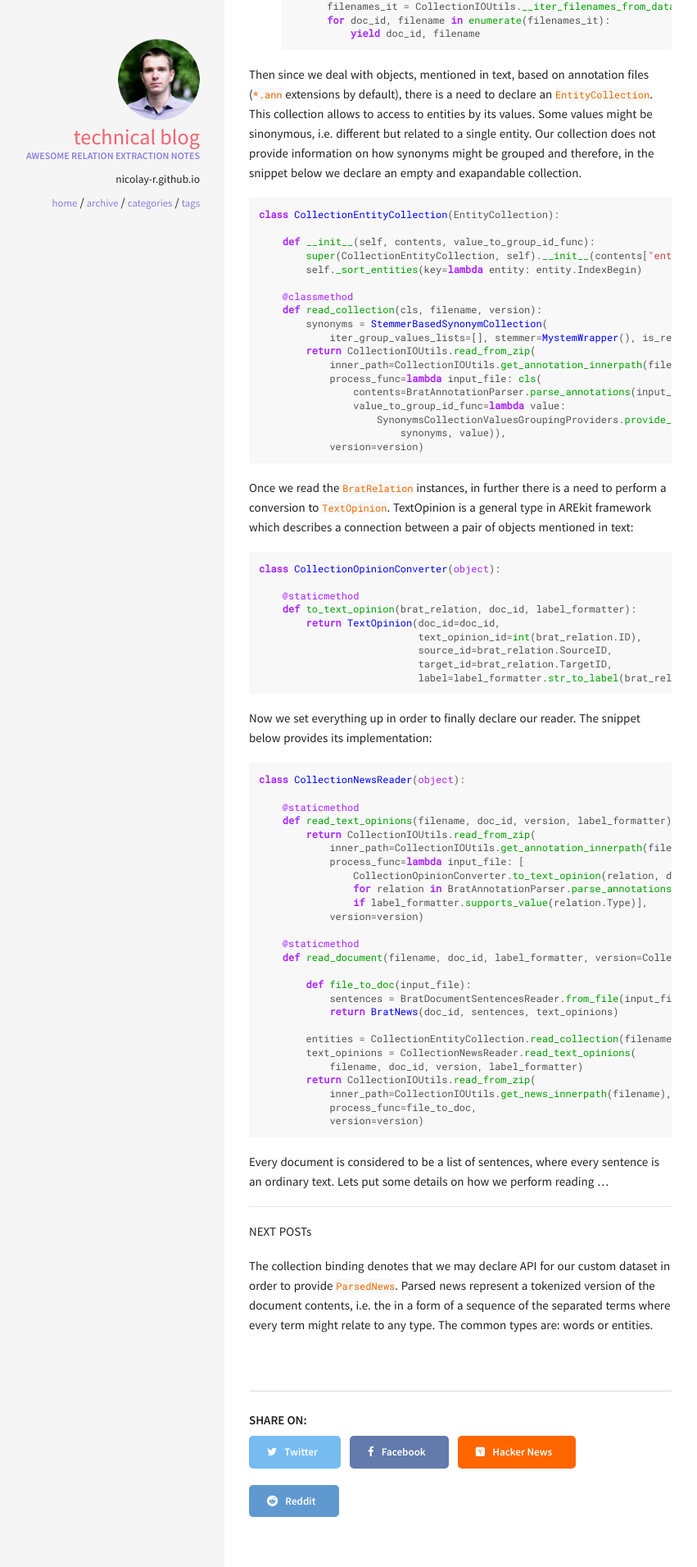
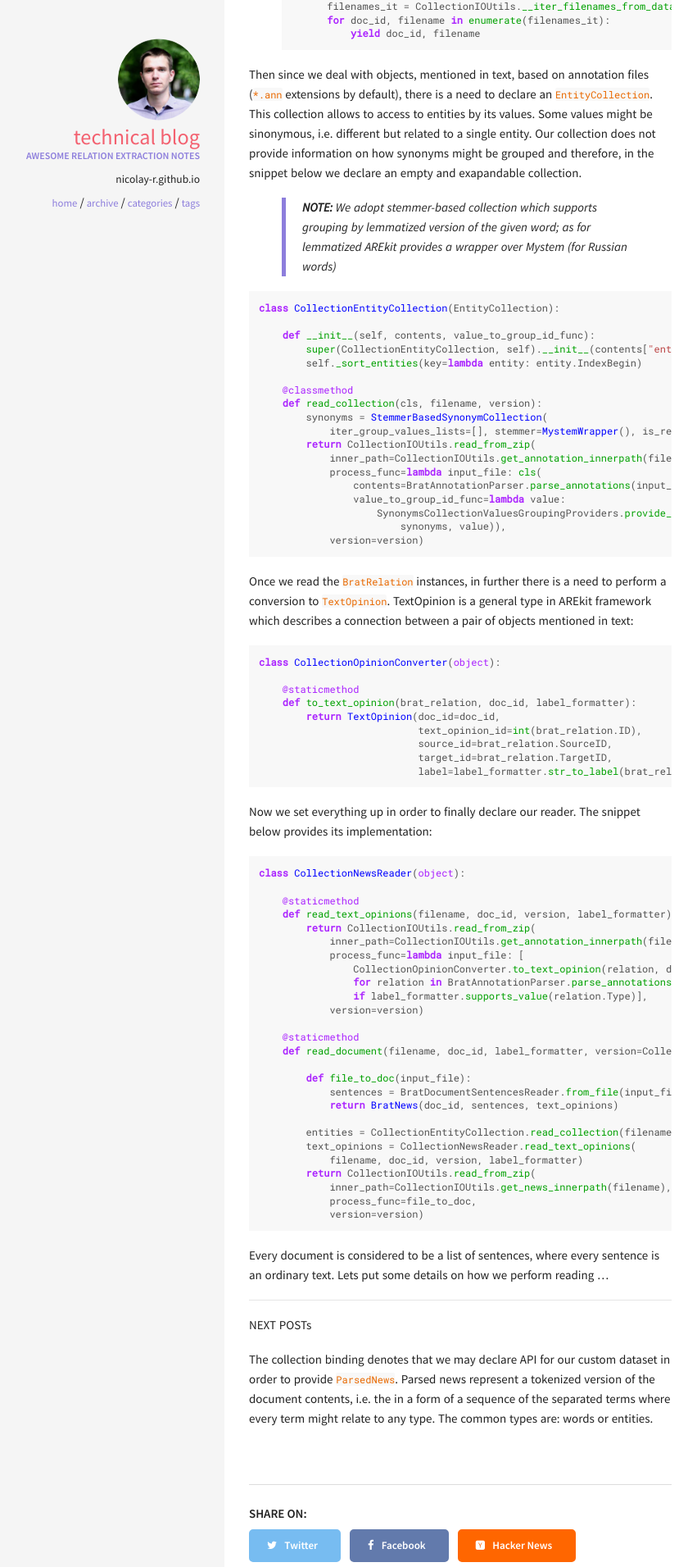
Before and after one commit to nicolay-r/blog, a Jekyll site: the page built from _posts/2022-08-19-arekit-collection-bind.md, in a window 1280 px wide. Shown: the part 1704-3615 px from the top of the page at 82% size, without its empty margins (46-897 px from the left). Built offline with Jekyll 4.4.1, drawn with Linux system fonts in a browser that asks for light colours.

Commit message:
Update 2022-08-19-arekit-collection-bind.md
Update synonyms info

````diff
--- a/_posts/2022-08-19-arekit-collection-bind.md
+++ b/_posts/2022-08-19-arekit-collection-bind.md
@@ -65,12 +65,15 @@ class CollectionIOUtils(ZipArchiveUtils):
             yield doc_id, filename
 ```
 
-Then since we deal with objects, mentioned in text, based on annotation files (`*.ann` extensions by default),
+Then since we deal with objects, mentioned in text, based on annotation files
+(`*.ann` extensions by default),
 there is a need to declare an `EntityCollection`.
 This collection allows to access to entities by its values.
 Some values might be sinonymous, i.e. different but related to a single entity.
 Our collection does not provide information on how synonyms might be grouped and therefore, in the snippet
 below we declare an empty and exapandable collection.
+> **NOTE:** We adopt stemmer-based collection which supports grouping by lemmatized version of the given word;
+as for lemmatized AREkit provides a wrapper over Mystem (for Russian words)
 
 ```python
 class CollectionEntityCollection(EntityCollection):
@@ -141,6 +144,7 @@ class CollectionNewsReader(object):
 
 Every document is considered to be a list of sentences, where every sentence is an ordinary text. Lets put some details on how we perform reading ...
 
+
 -------------------------------------
 NEXT POSTs
 
````
